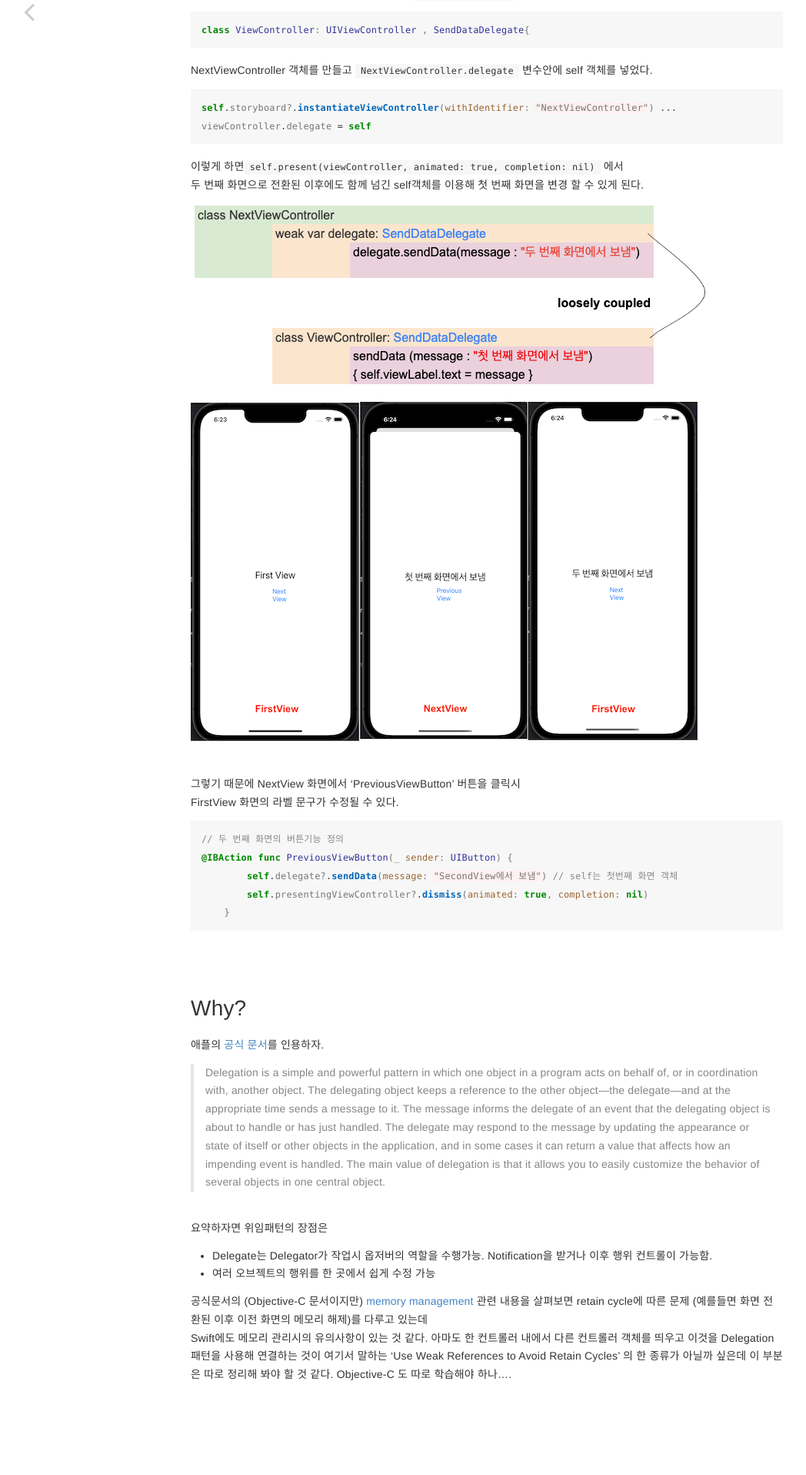
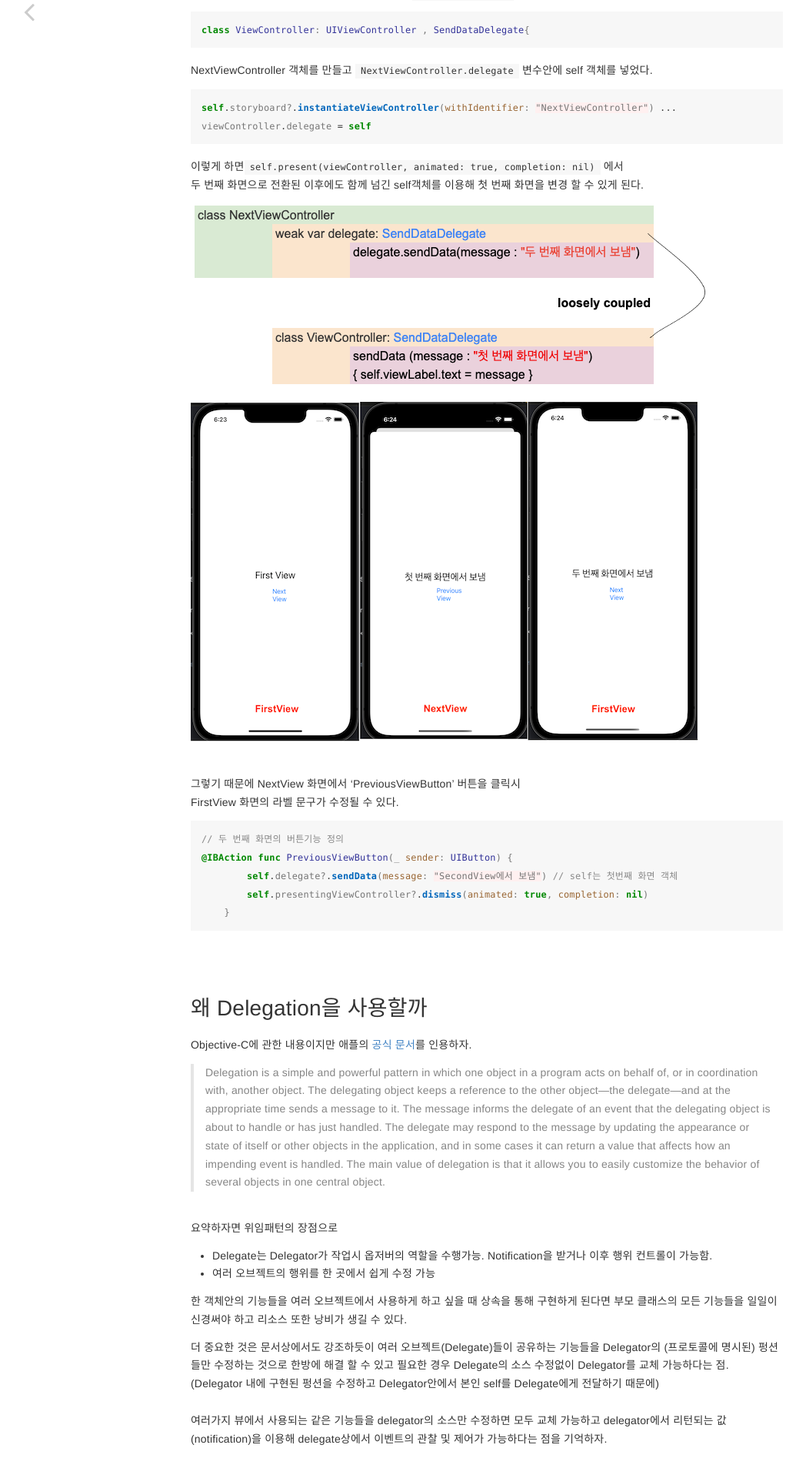
Before and after one commit to nicemiro/nicemiro.github.io, a Jekyll site: the page built from _posts/ios/2022-03-20-iosDelegationPattern2.md, in a window 1280 px wide. Shown: the part 1966-3882 px from the top of the page at 77% size, without its empty margins (7-1055 px from the left). Built offline with Jekyll 4.4.1, drawn with Linux system fonts in a browser that asks for light colours.

Commit message:
modi ios post 'DelegationPattern2'

```diff
--- a/_posts/ios/2022-03-20-iosDelegationPattern2.md
+++ b/_posts/ios/2022-03-20-iosDelegationPattern2.md
@@ -100,22 +100,21 @@ FirstView 화면의 라벨 문구가 수정될 수 있다.
 <br>
 <br>
 
-<span style="font-size:200%">Why?</span>
+<span style="font-size:200%">왜 Delegation을 사용할까</span>
 
-애플의 [공식 문서][1]를 인용하자.
+Objective-C에 관한 내용이지만 애플의 [공식 문서][1]를 인용하자.
 >Delegation is a simple and powerful pattern in which one object in a program acts on behalf of, or in coordination with, another object. The delegating object keeps a reference to the other object—the delegate—and at the appropriate time sends a message to it. The message informs the delegate of an event that the delegating object is about to handle or has just handled. The delegate may respond to the message by updating the appearance or state of itself or other objects in the application, and in some cases it can return a value that affects how an impending event is handled. The main value of delegation is that it allows you to easily customize the behavior of several objects in one central object.
 
 <br>
-요약하자면 위임패턴의 장점은
+요약하자면 위임패턴의 장점으로
 - Delegate는 Delegator가 작업시 옵저버의 역할을 수행가능. Notification을 받거나 이후 행위 컨트롤이 가능함.
 - 여러 오브젝트의 행위를 한 곳에서 쉽게 수정 가능
 
-공식문서의 (Objective-C 문서이지만) [memory management][2] 관련 내용을 살펴보면 retain cycle에 따른 문제 (예를들면 화면 전환된 이후 이전 화면의 메모리 해제)를 다루고 있는데
-Swift에도 메모리 관리시의 유의사항이 있는 것 같다. 아마도 한 컨트롤러 내에서 다른 컨트롤러 객체를 띄우고 이것을 Delegation 패턴을 사용해 연결하는 것이 여기서 말하는 'Use Weak References to Avoid Retain Cycles' 의 한 종류가 아닐까 싶은데 이 부분은 따로 정리해 봐야 할 것 같다. Objective-C 도 따로 학습해야 하나....
+한 객체안의 기능들을 여러 오브젝트에서 사용하게 하고 싶을 때 상속을 통해 구현하게 된다면 부모 클래스의 모든 기능들을 일일이 신경써야 하고 리소스 또한 낭비가 생길 수 있다.
 
+더 중요한 것은 문서상에서도 강조하듯이 여러 오브젝트(Delegate)들이 공유하는 기능들을 Delegator의 (프로토콜에 명시된) 펑션들만 수정하는 것으로 한방에 해결 할 수 있고 필요한 경우 Delegate의 소스 수정없이 Delegator를 교체 가능하다는 점. (Delegator 내에 구현된 펑션을 수정하고 Delegator안에서 본인 self를 Delegate에게 전달하기 때문에)
+<br>
+여러가지 뷰에서 사용되는 같은 기능들을 delegator의 소스만 수정하면 모두 교체 가능하고 delegator에서 리턴되는 값(notification)을 이용해 delegate상에서 이벤트의 관찰 및 제어가 가능하다는 점을 기억하자.
 <br>
 
-
-
 [1]: https://developer.apple.com/library/archive/documentation/General/Conceptual/DevPedia-CocoaCore/Delegation.html
-[2]: https://developer.apple.com/library/archive/documentation/Cocoa/Conceptual/MemoryMgmt/Articles/mmPractical.html#//apple_ref/doc/uid/TP40004447-1000810
```
